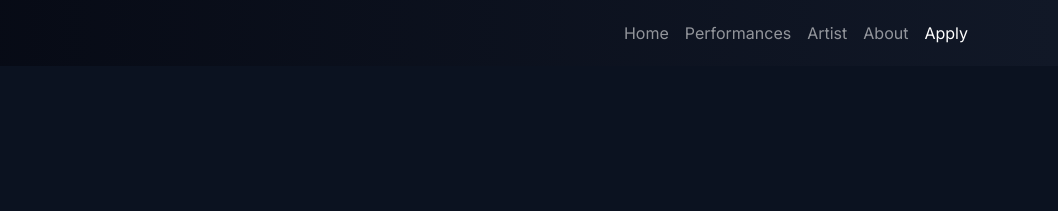
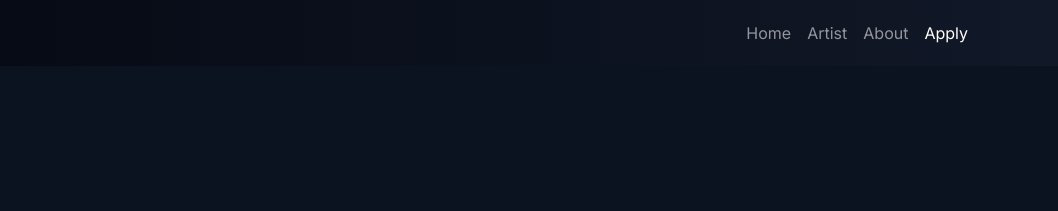
Before and after one commit to JamesOkeke10/getfamilia-frontend, a website: page frontend/contact.html in a window 1280 px wide. Shown: the top 211 px of the page, 222-1280 px from the left. Drawn offline with nearby package versions, Linux system fonts and the light colour scheme.

```diff
--- a/frontend/contact.html
+++ b/frontend/contact.html
@@ -74,7 +74,6 @@ body { background:#0b1220; color:#fff; }
 <div class="collapse navbar-collapse" id="nav">
 <ul class="navbar-nav ms-auto">
 <li class="nav-item"><a class="nav-link" href="index.html">Home</a></li>
-<li class="nav-item"><a class="nav-link" href="index.html#featured">Performances</a></li>
 <li class="nav-item"><a class="nav-link" href="artist-of-the-week.html">Artist</a></li>
 <li class="nav-item"><a class="nav-link" href="about.html">About</a></li>
 <li class="nav-item"><a class="nav-link active" href="contact.html">Apply</a></li>
```
